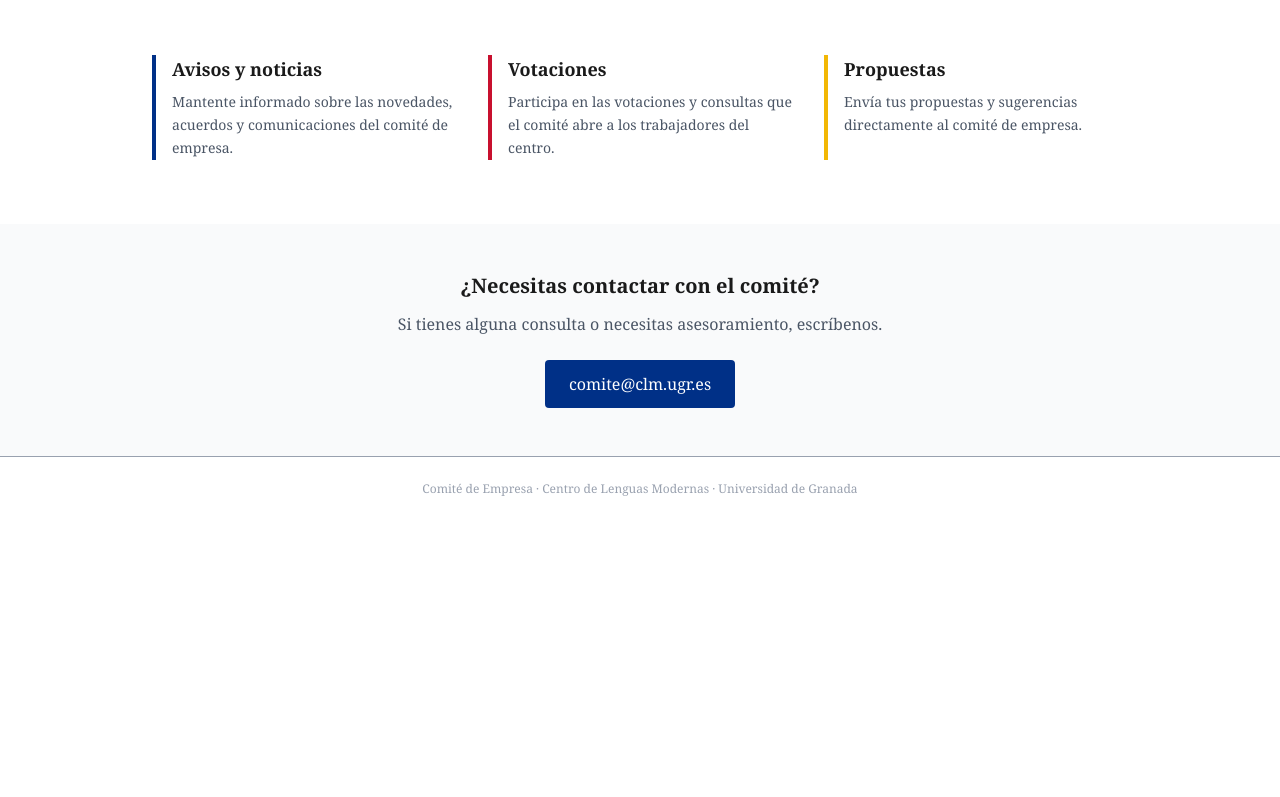
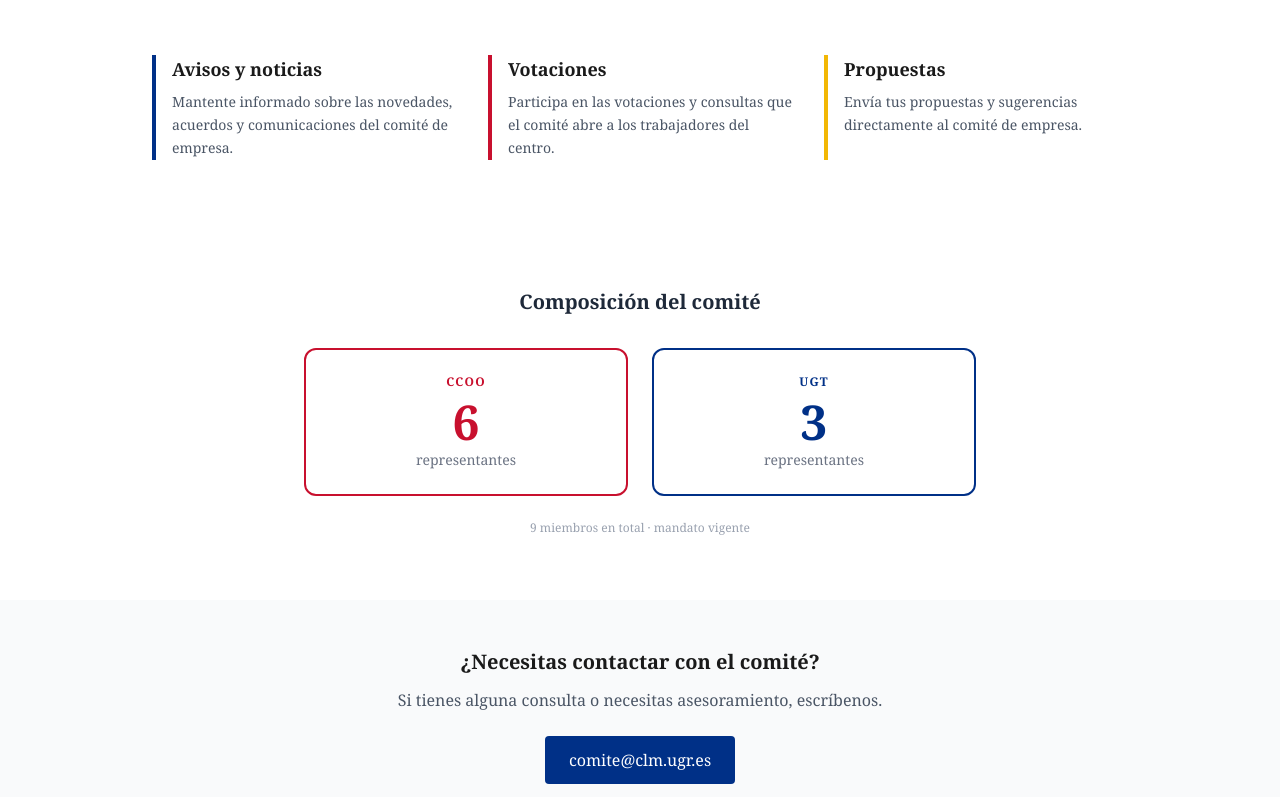
Before and after one commit to elcorreveidile/Comite-CLM, a Next.js app in the folder web/: page / in a window 1280 px wide. Shown: the part 483-1280 px from the top of the page. Before the commit the page ends 1004 px from the top, so only its background shows below. Built offline with nearby package versions, Linux system fonts and the light colour scheme.

Commit message:
Añade composición del comité en la página pública
6 representantes de CCOO y 3 de UGT (9 miembros en total).

https://claude.ai/code/session_019pGS48bJjkhFH5pVFgvJ5v

```diff
--- a/web/app/page.tsx
+++ b/web/app/page.tsx
@@ -67,6 +67,24 @@ export default function Home() {
           </div>
         </section>
 
+        {/* Composición del comité */}
+        <section className="py-16 px-6 max-w-5xl mx-auto">
+          <h2 className="text-xl font-bold mb-8 text-center text-gray-800">Composición del comité</h2>
+          <div className="flex flex-col sm:flex-row justify-center gap-6 max-w-2xl mx-auto">
+            <div className="flex-1 rounded-xl border-2 p-6 text-center" style={{ borderColor: '#C8102E' }}>
+              <p className="text-xs uppercase tracking-widest font-semibold mb-2" style={{ color: '#C8102E' }}>CCOO</p>
+              <p className="text-5xl font-bold mb-1" style={{ color: '#C8102E' }}>6</p>
+              <p className="text-sm text-gray-500">representantes</p>
+            </div>
+            <div className="flex-1 rounded-xl border-2 p-6 text-center" style={{ borderColor: '#003087' }}>
+              <p className="text-xs uppercase tracking-widest font-semibold mb-2" style={{ color: '#003087' }}>UGT</p>
+              <p className="text-5xl font-bold mb-1" style={{ color: '#003087' }}>3</p>
+              <p className="text-sm text-gray-500">representantes</p>
+            </div>
+          </div>
+          <p className="text-center text-xs text-gray-400 mt-6">9 miembros en total · mandato vigente</p>
+        </section>
+
         {/* Contacto */}
         <section className="bg-gray-50 py-12 px-6">
           <div className="max-w-2xl mx-auto text-center">
```
